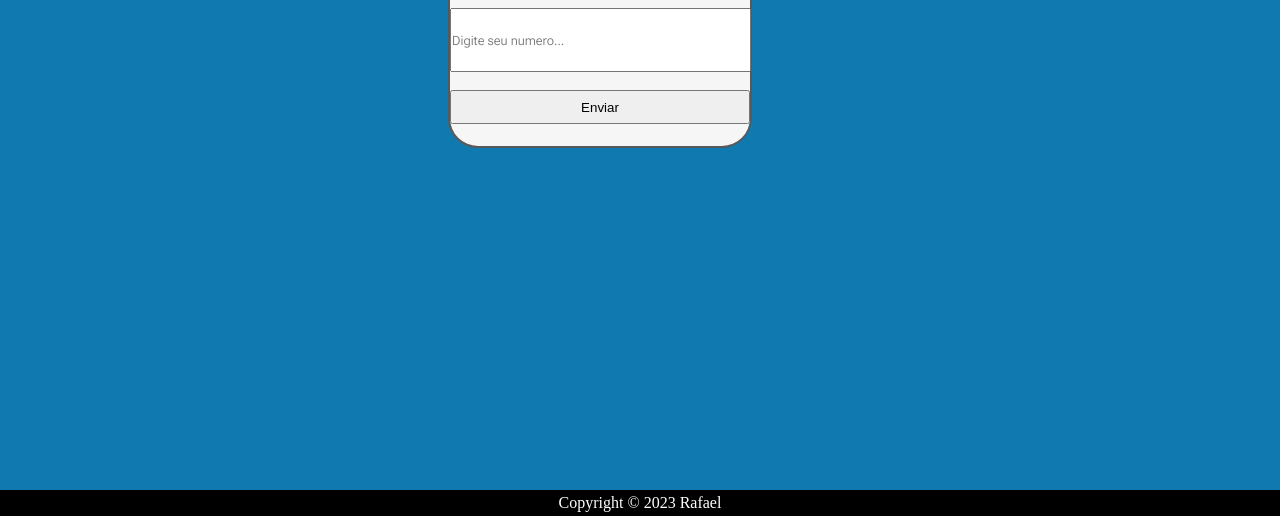
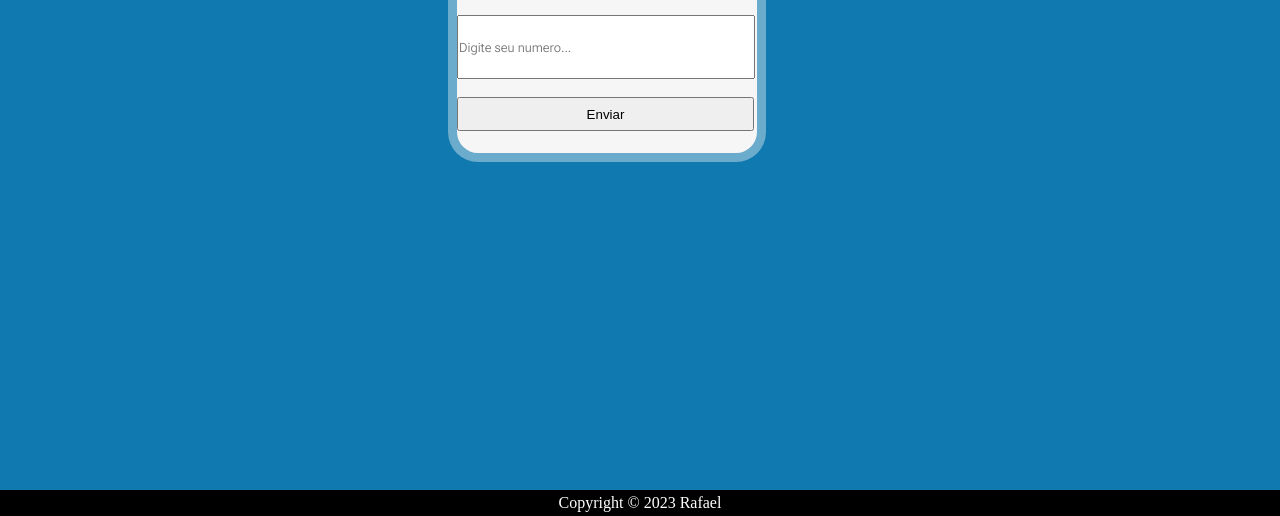
Before and after one commit to rafalacerda10/front-crud-categories, a plain HTML site: page app/form.html in a window 1280 px wide. Shown: the part 284-800 px from the top of the page. Drawn offline with Linux system fonts and the light colour scheme.

Commit message:
Removendo teste

```diff
--- a/app/css-form/box-form.css
+++ b/app/css-form/box-form.css
@@ -1,5 +1,6 @@
 .box {
     margin-top: 10%;
+    border: rgba(16, 122, 176,0.6) 9px solid;
 }
 
 /* Box form */
@@ -21,7 +22,7 @@
 
 /*Number*/
 #telefone {
-    width: 99%; height: 60px;
+    width: 98%; height: 60px;
     font-size: 0.8rem;
     color: black;
     font-family: var(--font-titulo);
@@ -29,7 +30,7 @@
 
 /*Enviar*/
 #send{
-    width: 100%;
+    width: 99%;
     height: 2.5em;
 
 }
```
